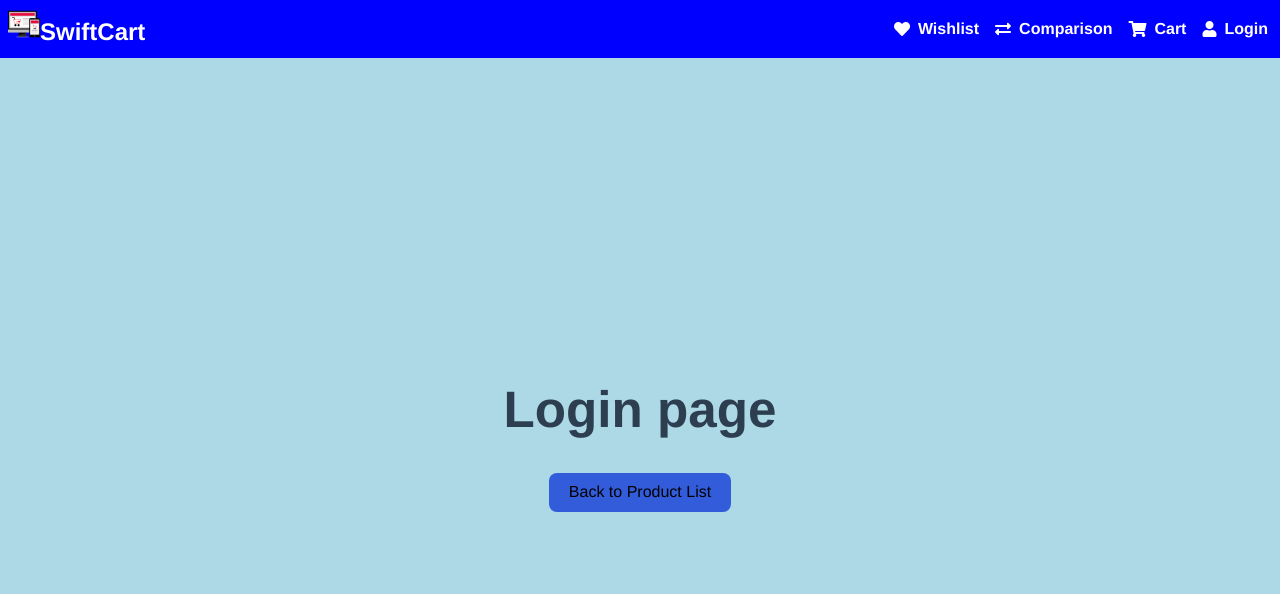
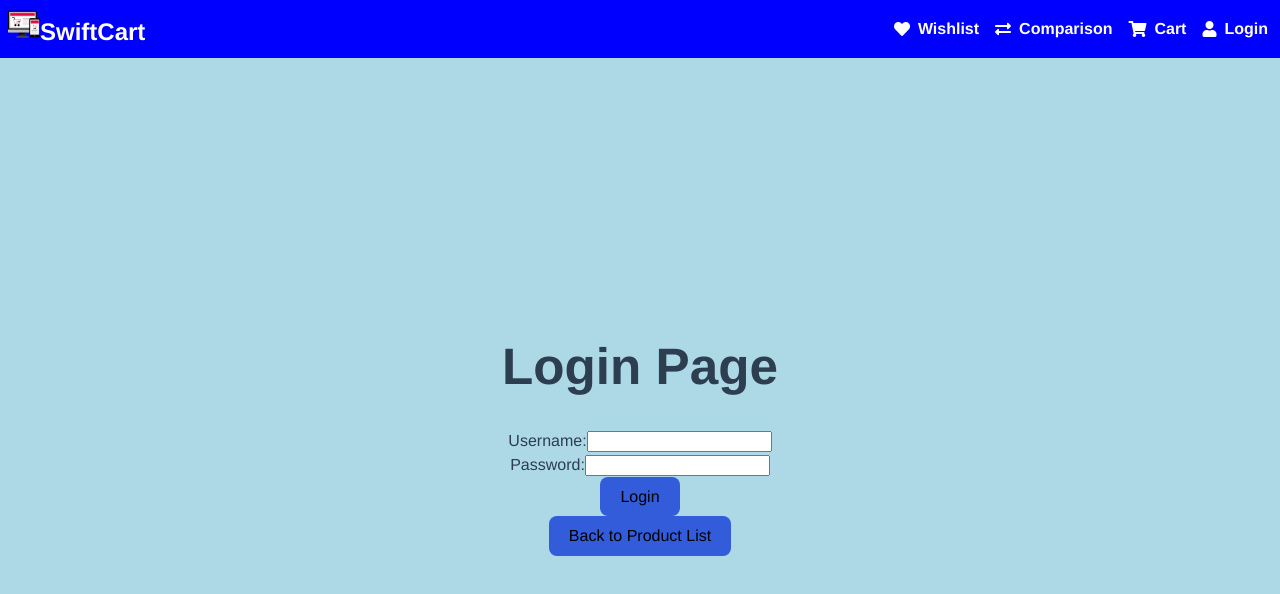
Before and after one commit to IkanyengAdams/JSF-Portfolio_Piece_IKAADA488_BCL2407_GroupB_Ikanyeng-Adams_JSF04, a Vue app: page /login in a window 1280 px wide. Shown: the top 594 px of the page. Built offline with nearby package versions, Linux system fonts and the light colour scheme.

Commit message:
Added login form and functionality to Login.vue component

```diff
--- a/src/components/Login.vue
+++ b/src/components/Login.vue
@@ -1,18 +1,41 @@
 <template>
-  <div>
-    <h1>Login page</h1>
-    <button @click="goToProductList">Back to Product List</button>
+  <div class="login-container">
+    <h1>Login Page</h1>
+    <form @submit.prevent="login">
+      <div class="form-group">
+        <label for="username">Username:</label>
+        <input type="text" v-model="username" id="username" required />
+      </div>
+      <div class="form-group">
+        <label for="password">Password:</label>
+        <input type="password" v-model="password" id="password" required />
+      </div>
+      <button type="submit" class="login-button">Login</button>
+    </form>
+    <button @click="goToProductList" class="back-button">Back to Product List</button>
   </div>
+
 </template>
 
 <script>
 export default {
+  data() {
+    return {
+      username: '',
+      password: '',
+    };
+  },
   methods: {
+    login() {
+      console.log('Login button clicked');
+
+    },
     goToProductList() {
       this.$router.push('/');
     }
   }
 };
+
 </script>
 
 <style scoped>
```
